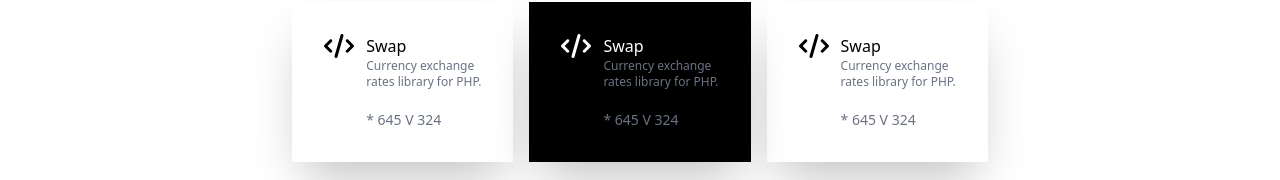
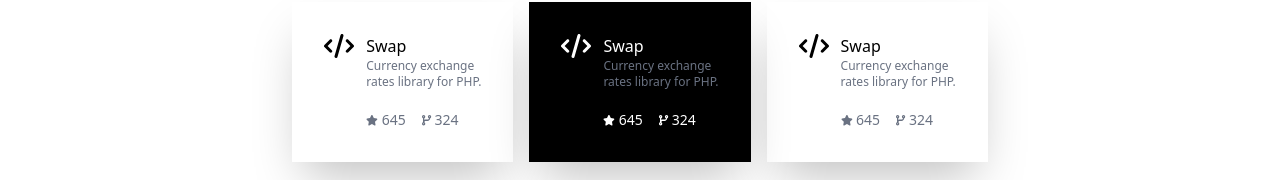
Before and after one commit to Rupali2507/WEB_Design, a React (Vite) app in the folder Frontend/: page /open-source in a window 1280 px wide. Shown: the part 162-342 px from the top of the page. Built offline with nearby package versions, Linux system fonts and the light colour scheme.

Commit message:
new-modification

```diff
--- a/Frontend/src/pages/Open_Source.jsx
+++ b/Frontend/src/pages/Open_Source.jsx
@@ -1,8 +1,8 @@
 import React from "react";
 import { FontAwesomeIcon } from "@fortawesome/react-fontawesome";
-import { faCode } from "@fortawesome/free-solid-svg-icons";
+import { faCode, faStar } from "@fortawesome/free-solid-svg-icons";
 import { NavLink } from "react-router-dom";
-import { faEllipsisH, faEllipsisV } from "@fortawesome/free-solid-svg-icons";
+import { faEllipsisH, faCodeBranch } from "@fortawesome/free-solid-svg-icons";
 
 const Open_Source = () => {
   return (
@@ -22,7 +22,14 @@ const Open_Source = () => {
               Currency exchange <br />
               rates library for PHP.
             </div>
-            <div className="text-sm pt-5 text-gray-500">* 645 V 324</div>
+            <div className="text-sm pt-5 text-gray-500 flex gap-4">
+              <div>
+                <FontAwesomeIcon icon={faStar} size="xs" /> 645
+              </div>
+              <div>
+                <FontAwesomeIcon icon={faCodeBranch} size="xs" /> 324
+              </div>
+            </div>
           </div>
         </div>
         {/* open-source - 2 */}
@@ -35,10 +42,17 @@ const Open_Source = () => {
             <div className="text-xs text-gray-500">
               Currency exchange <br /> rates library for PHP.
             </div>
-            <div className="text-sm pt-5 text-gray-500 ">* 645 V 324</div>
+            <div className="text-sm pt-5  flex gap-4">
+              <div>
+                <FontAwesomeIcon icon={faStar} size="xs" /> 645
+              </div>
+              <div>
+                <FontAwesomeIcon icon={faCodeBranch} size="xs" /> 324
+              </div>
+            </div>
           </div>
         </div>
-        {/* open-source - 1 */}
+        {/* open-source - 3 */}
         <div className="flex gap-3 shadow-2xl p-8">
           <div>
             <FontAwesomeIcon icon={faCode} size="xl" />
@@ -48,7 +62,14 @@ const Open_Source = () => {
             <div className="text-xs text-gray-500">
               Currency exchange <br /> rates library for PHP.
             </div>
-            <div className="text-sm pt-5 text-gray-500">* 645 V 324</div>
+            <div className="text-sm pt-5 text-gray-500 flex gap-4">
+              <div>
+                <FontAwesomeIcon icon={faStar} size="xs" /> 645
+              </div>
+              <div>
+                <FontAwesomeIcon icon={faCodeBranch} size="xs" /> 324
+              </div>
+            </div>
           </div>
         </div>
       </div>
```
